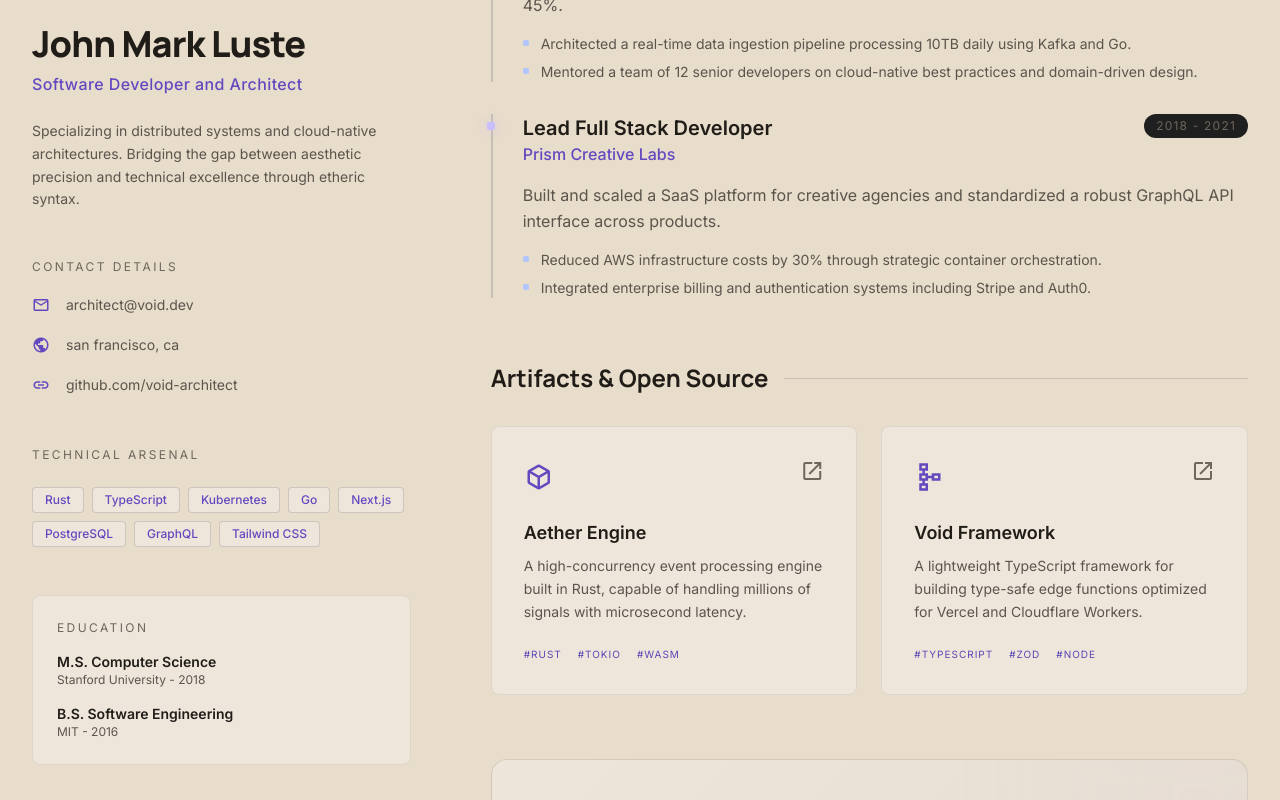
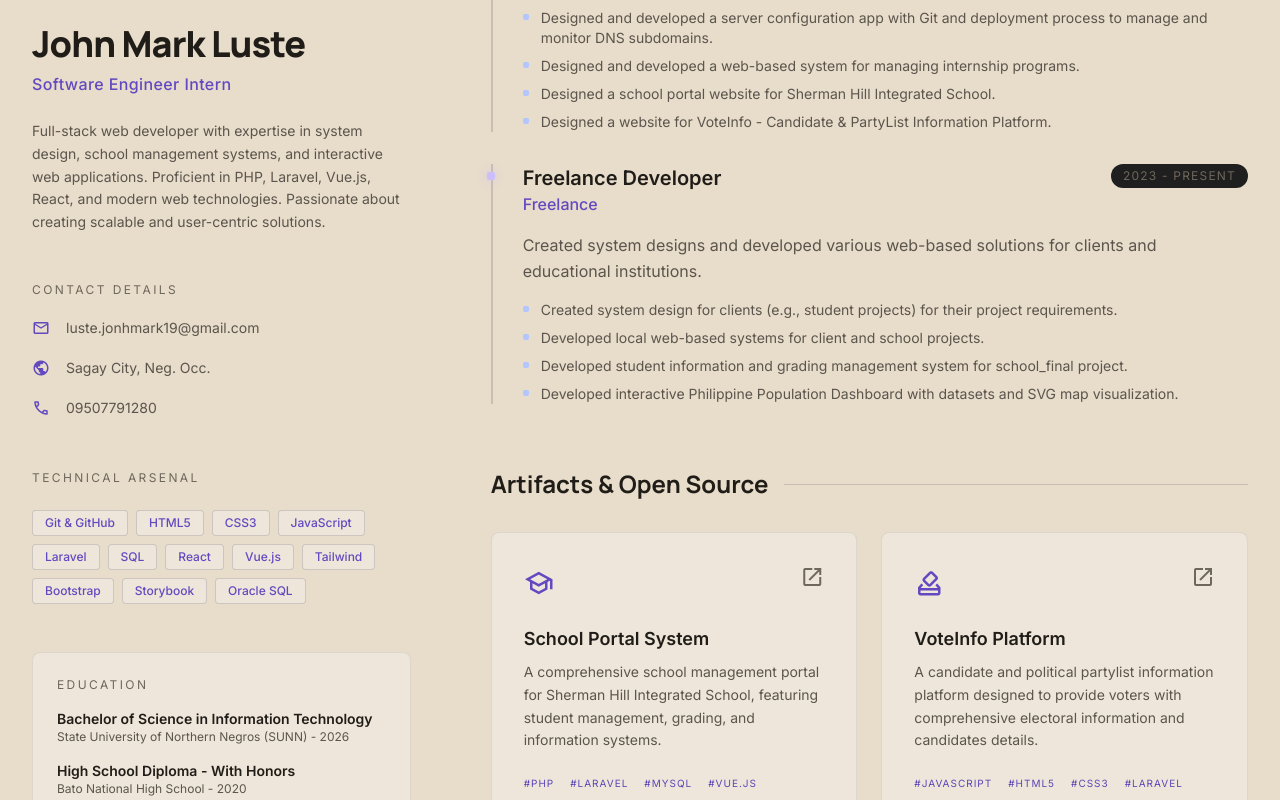
Before and after one commit to LusteJohn/portofilio-john, a Vue app: page /resume in a window 1280 px wide. Shown: the part 320-1120 px from the top of the page. Built offline with nearby package versions, Linux system fonts and the light colour scheme.

Commit message:
update: revise resume details, including skills, experience, projects, and education information.

```diff
--- a/src/views/Resume.vue
+++ b/src/views/Resume.vue
@@ -6,47 +6,65 @@ import profileImage from '../assets/assests/images/profile.png'
 const router = useRouter()
 const isDarkMode = ref(true)
 
-const skills = ['Rust', 'TypeScript', 'Kubernetes', 'Go', 'Next.js', 'PostgreSQL', 'GraphQL', 'Tailwind CSS']
+const skills = ['Git & GitHub', 'HTML5', 'CSS3', 'JavaScript', 'Laravel', 'SQL', 'React', 'Vue.js', 'Tailwind', 'Bootstrap', 'Storybook', 'Oracle SQL']
 
 const experience = [
   {
-    role: 'Principal Software Architect',
-    company: 'Nebula Systems Inc.',
-    period: '2021 - Present',
+    role: 'Software Engineer Intern',
+    company: 'Thy Web Dev Inc.',
+    period: 'Present',
     summary:
-      'Spearheaded the transition to a decentralized microservices architecture serving 2M+ active users and developed a high-performance Rust-based API gateway that reduced latency by 45%.',
+      'Designed and developed comprehensive web applications and server configuration tools with Git integration and deployment processes.',
     points: [
-      'Architected a real-time data ingestion pipeline processing 10TB daily using Kafka and Go.',
-      'Mentored a team of 12 senior developers on cloud-native best practices and domain-driven design.'
+      'Designed and developed a server configuration app with Git and deployment process to manage and monitor DNS subdomains.',
+      'Designed and developed a web-based system for managing internship programs.',
+      'Designed a school portal website for Sherman Hill Integrated School.',
+      'Designed a website for VoteInfo - Candidate & PartyList Information Platform.'
     ]
   },
   {
-    role: 'Lead Full Stack Developer',
-    company: 'Prism Creative Labs',
-    period: '2018 - 2021',
+    role: 'Freelance Developer',
+    company: 'Freelance',
+    period: '2023 - Present',
     summary:
-      'Built and scaled a SaaS platform for creative agencies and standardized a robust GraphQL API interface across products.',
+      'Created system designs and developed various web-based solutions for clients and educational institutions.',
     points: [
-      'Reduced AWS infrastructure costs by 30% through strategic container orchestration.',
-      'Integrated enterprise billing and authentication systems including Stripe and Auth0.'
+      'Created system design for clients (e.g., student projects) for their project requirements.',
+      'Developed local web-based systems for client and school projects.',
+      'Developed student information and grading management system for school_final project.',
+      'Developed interactive Philippine Population Dashboard with datasets and SVG map visualization.'
     ]
   }
 ]
 
 const projects = [
   {
-    title: 'Aether Engine',
+    title: 'School Portal System',
+    icon: 'school',
+    summary:
+      'A comprehensive school management portal for Sherman Hill Integrated School, featuring student management, grading, and information systems.',
+    tags: ['#PHP', '#Laravel', '#MySQL', '#Vue.js']
+  },
+  {
+    title: 'VoteInfo Platform',
+    icon: 'how_to_vote',
+    summary:
+      'A candidate and political partylist information platform designed to provide voters with comprehensive electoral information and candidates details.',
+    tags: ['#JavaScript', '#HTML5', '#CSS3', '#Laravel']
+  },
+  {
+    title: 'Philippine Population Dashboard',
+    icon: 'dashboard',
+    summary:
+      'An interactive dashboard visualizing Philippine population data with datasets and SVG map, providing demographic insights and analytics.',
+    tags: ['#React', '#SVG', '#JavaScript', '#Data Visualization']
+  },
+  {
+    title: 'Git Configuration Manager',
     icon: 'deployed_code',
     summary:
-      'A high-concurrency event processing engine built in Rust, capable of handling millions of signals with microsecond latency.',
-    tags: ['#Rust', '#Tokio', '#Wasm']
-  },
-  {
-    title: 'Void Framework',
-    icon: 'schema',
-    summary:
-      'A lightweight TypeScript framework for building type-safe edge functions optimized for Vercel and Cloudflare Workers.',
-    tags: ['#TypeScript', '#Zod', '#Node']
+      'A server configuration application for managing DNS subdomains with Git integration and automated deployment processes.',
+    tags: ['#Git', '#Node.js', '#DevOps', '#Linux']
   }
 ]
 
@@ -148,11 +166,12 @@ onMounted(() => {
             </div>
             <div class="space-y-2">
               <h2 class="font-headline text-4xl font-extrabold tracking-tight text-on-surface">John Mark Luste</h2>
-              <p class="font-medium tracking-wide text-primary">Software Developer and Architect</p>
+              <p class="font-medium tracking-wide text-primary">Software Engineer Intern</p>
             </div>
             <p class="text-sm leading-relaxed text-on-surface-variant">
-              Specializing in distributed systems and cloud-native architectures. Bridging the gap between aesthetic
-              precision and technical excellence through etheric syntax.
+              Full-stack web developer with expertise in system design, school management systems, and interactive web applications.
+              Proficient in PHP, Laravel, Vue.js, React, and modern web technologies. Passionate about creating scalable and
+              user-centric solutions.
             </p>
           </section>
 
@@ -161,15 +180,15 @@ onMounted(() => {
             <ul class="space-y-3">
               <li class="flex items-center gap-4 text-sm text-on-surface-variant">
                 <span class="material-symbols-outlined text-lg text-primary">mail</span>
-                architect@void.dev
+                luste.jonhmark19@gmail.com
               </li>
               <li class="flex items-center gap-4 text-sm text-on-surface-variant">
                 <span class="material-symbols-outlined text-lg text-primary">public</span>
-                san francisco, ca
+                Sagay City, Neg. Occ.
               </li>
               <li class="flex items-center gap-4 text-sm text-on-surface-variant">
-                <span class="material-symbols-outlined text-lg text-primary">link</span>
-                github.com/void-architect
+                <span class="material-symbols-outlined text-lg text-primary">call</span>
+                09507791280
               </li>
             </ul>
           </section>
@@ -191,12 +210,12 @@ onMounted(() => {
             <h3 class="text-xs font-label uppercase tracking-[0.2em] text-outline">Education</h3>
             <div class="space-y-4">
               <div>
-                <p class="text-sm font-bold text-on-surface">M.S. Computer Science</p>
-                <p class="text-xs text-on-surface-variant">Stanford University - 2018</p>
+                <p class="text-sm font-bold text-on-surface">Bachelor of Science in Information Technology</p>
+                <p class="text-xs text-on-surface-variant">State University of Northern Negros (SUNN) - 2026</p>
               </div>
               <div>
-                <p class="text-sm font-bold text-on-surface">B.S. Software Engineering</p>
-                <p class="text-xs text-on-surface-variant">MIT - 2016</p>
+                <p class="text-sm font-bold text-on-surface">High School Diploma - With Honors</p>
+                <p class="text-xs text-on-surface-variant">Bato National High School - 2020</p>
               </div>
             </div>
           </section>
```
